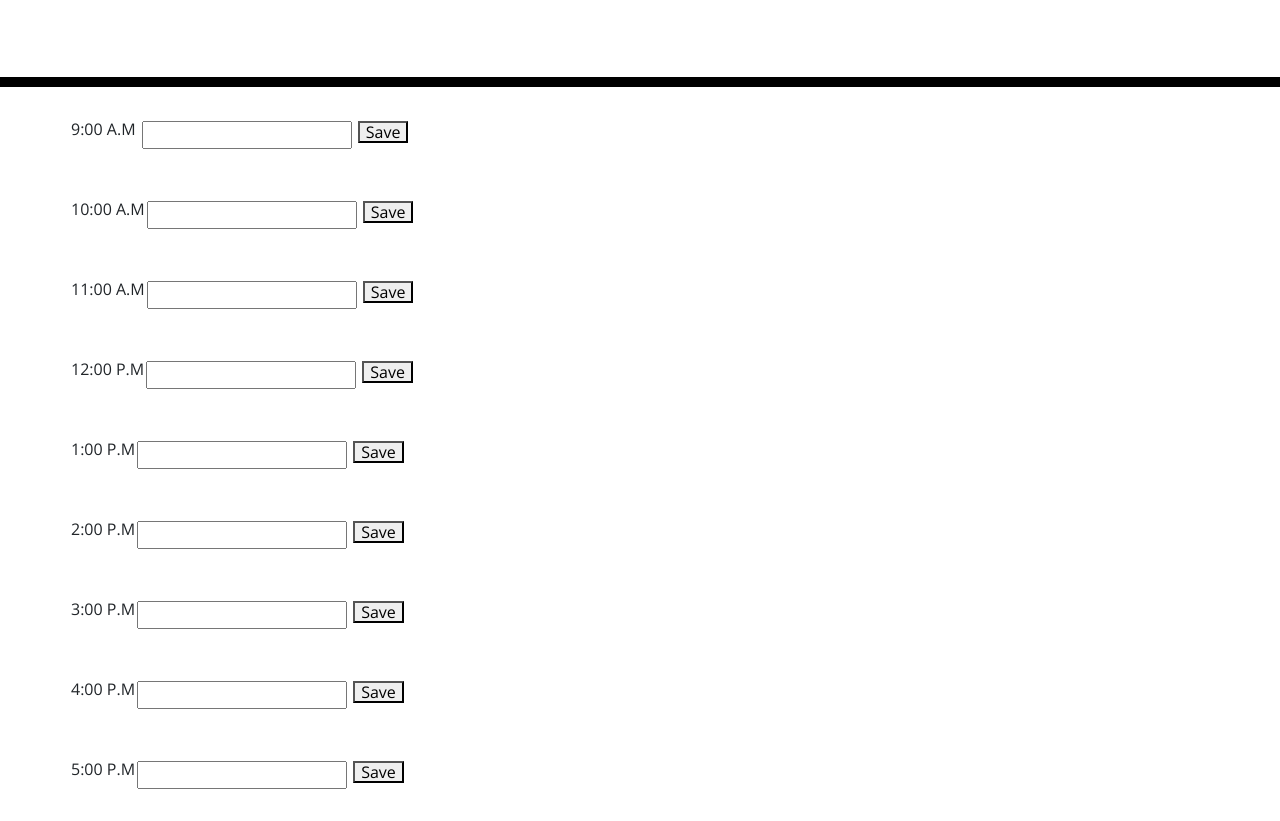
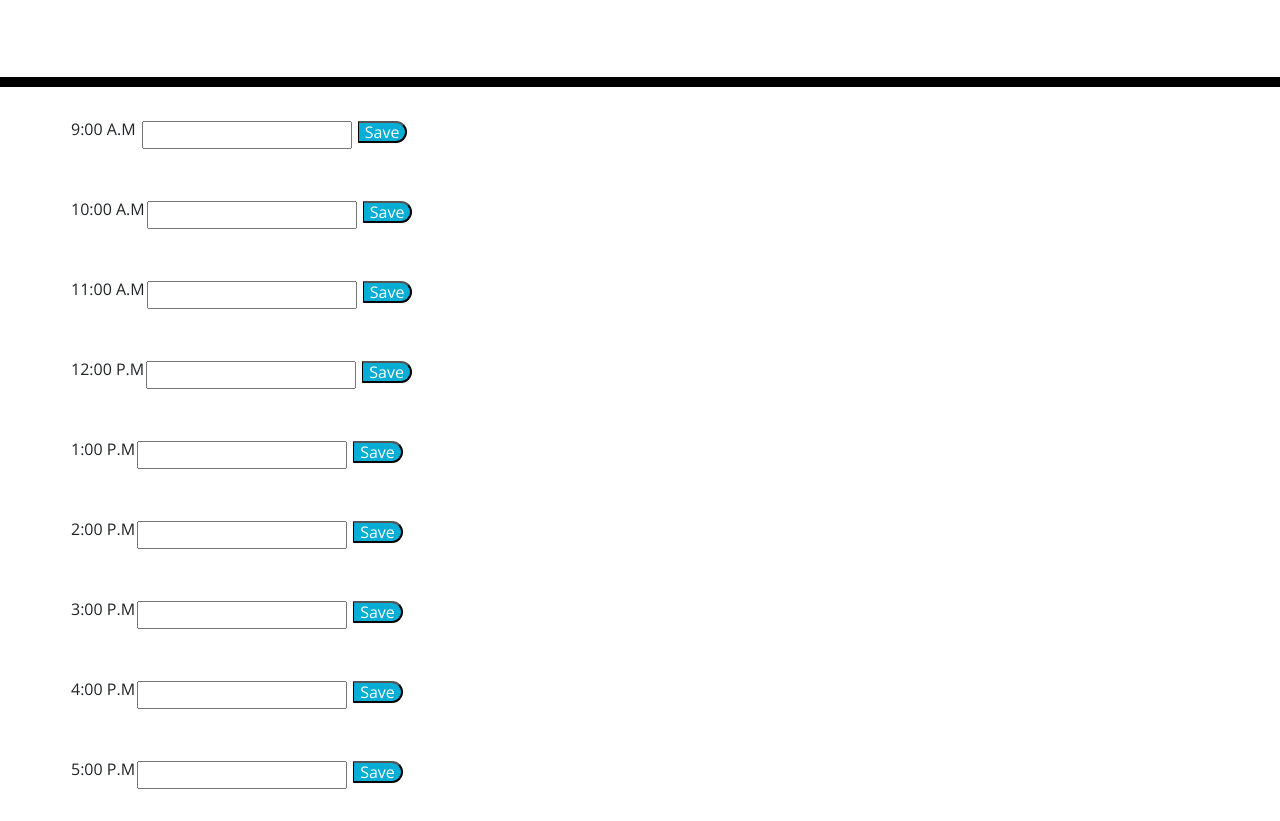
Before and after one commit to Jas-F/third-party-api-scheduler, a plain HTML site: page index.html in a window 1280 px wide. Shown: the part 181-1002 px from the top of the page. Drawn offline with nearby package versions, Linux system fonts and the light colour scheme.

Commit message:
add saveBtn CSS

```diff
--- a/index.html
+++ b/index.html
@@ -38,55 +38,55 @@
         <tr class='row'>
           <td>9:00 A.M </td>
           <td><input type='text' id= 'input'></td>
-          <td> <button>Save</button></td>
+          <td> <button class='saveBtn'>Save</button></td>
         </tr>
 
         <tr class='row'>
           <td>10:00 A.M</td>
           <td><input type='text' id= 'input'></td>
-          <td> <button>Save</button></td>
+          <td> <button class='saveBtn'>Save</button></td>
         </tr>
 
         <tr class='row'>
           <td>11:00 A.M</td>
           <td><input type='text' id= 'input'></td>
-          <td> <button>Save</button></td>
+          <td> <button class='saveBtn'>Save</button></td>
         </tr>
 
         <tr class='row'>
           <td>12:00 P.M</td>
           <td><input type='text' id= 'input'></td>
-          <td> <button>Save</button></td>
+          <td> <button class='saveBtn'>Save</button></td>
         </tr>
 
         <tr class='row'>
           <td>1:00 P.M</td>
           <td><input type='text' id= 'input'></td>
-          <td> <button>Save</button></td>
+          <td> <button class='saveBtn'>Save</button></td>
         </tr>
 
         <tr class='row'>
           <td>2:00 P.M</td>
           <td><input type='text' id= 'input'></td>
-          <td> <button>Save</button></td>
+          <td> <button class='saveBtn'>Save</button></td>
         </tr>
 
         <tr class='row'>
           <td>3:00 P.M</td>
           <td><input type='text' id= 'input'></td>
-          <td> <button>Save</button></td>
+          <td> <button class='saveBtn'>Save</button></td>
         </tr>
 
         <tr class='row'>
           <td>4:00 P.M</td>
           <td><input type='text' id= 'input'></td>
-          <td> <button>Save</button></td>
+          <td> <button class='saveBtn'>Save</button></td>
         </tr>
 
         <tr class='row'>
           <td>5:00 P.M</td>
           <td><input type='text' id= 'input'></td>
-          <td> <button>Save</button></td>
+          <td> <button class='saveBtn'>Save</button></td>
         </tr>
 
       </table>
```
